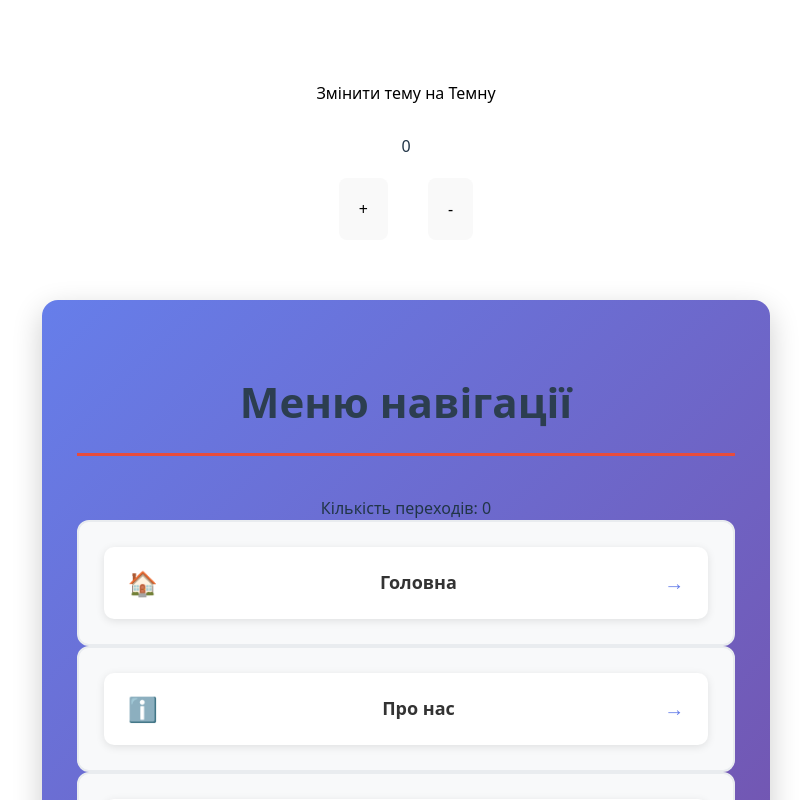
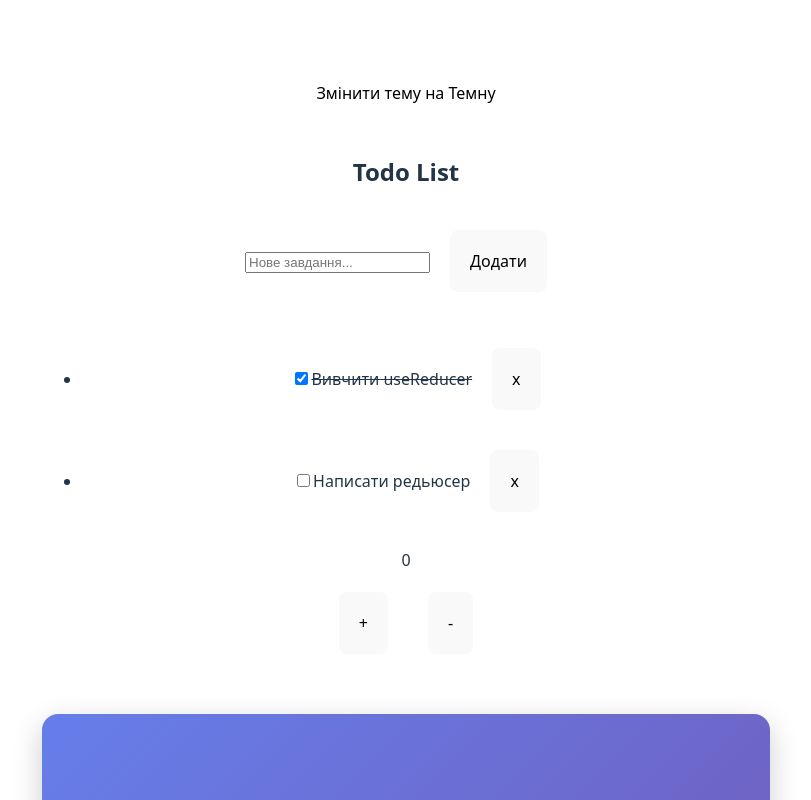
Before and after one commit to fullstack-and-test/react-redux-course, a React (Vite) app: page / in a window 1280 px wide. Shown: the top 800 px of the page, without its empty margins (234-1045 px from the left). Built offline with nearby package versions, Linux system fonts and the light colour scheme.

Commit message:
Added reducer hw

```diff
--- a/src/App.jsx
+++ b/src/App.jsx
@@ -24,6 +24,7 @@ import { topFilms, actions, user, menuData } from "./constants.js";
 
 import { ThemeContext } from "./ThemeContext.js";
 import ThemeButton from "./components/ThemeButton";
+import TodoList from "./components/TodoList";
 
 function App() {
   const [theme, setTheme] = useState("light");
@@ -36,6 +37,7 @@ function App() {
     <ThemeContext.Provider value={{ theme, toggleTheme }}>
       <main className={theme}>
         <ThemeButton />
+        <TodoList />
         <LifecycleDemo />
 
         <NavigationMenu />
--- /dev/null
+++ b/src/components/TodoList.jsx
@@ -0,0 +1,65 @@
+import React, { useReducer, useState } from "react";
+import { initialState, todoReducer } from "../todoReducer.js";
+
+export default function TodoList() {
+  const [state, dispatch] = useReducer(todoReducer, initialState);
+  const [text, setText] = useState("");
+
+  const hadleSubmit = (e) => {
+    e.preventDefault();
+    if (text.trim() === "") return;
+    dispatch({ type: "ADD_TODO", payload: { text } });
+    setText("");
+  };
+
+  return (
+    <div>
+      <h2>Todo List</h2>
+      <form onSubmit={hadleSubmit}>
+        <input
+          type="text"
+          name="todo"
+          placeholder="Нове завдання..."
+          value={text}
+          onChange={(e) => setText(e.target.value)}
+        />
+        <button type="submit">Додати</button>
+      </form>
+      <div className="todo-list">
+        <ul>
+          {state.todos.map((todo) => (
+            <li key={todo.id}>
+              <div
+                style={{
+                  textDecoration: todo.completed ? "line-through" : "none",
+                }}
+              >
+                <input
+                  type="checkbox"
+                  name="completed"
+                  id={`todo-${todo.id}`}
+                  checked={todo.completed}
+                  onChange={() =>
+                    dispatch({ type: "TOGGLE_TODO", payload: { id: todo.id } })
+                  }
+                />
+                <label htmlFor={`todo-${todo.id}`}>
+                  <span>{todo.text}</span>
+                </label>
+
+                <button
+                  name="delete"
+                  onClick={() =>
+                    dispatch({ type: "DELETE_TODO", payload: { id: todo.id } })
+                  }
+                >
+                  x
+                </button>
+              </div>
+            </li>
+          ))}
+        </ul>
+      </div>
+    </div>
+  );
+}
--- /dev/null
+++ b/src/todoReducer.js
@@ -0,0 +1,44 @@
+const initialState = {
+  todos: [
+    { id: 1, text: "Вивчити useReducer", completed: true },
+    { id: 2, text: "Написати редьюсер", completed: false },
+  ],
+};
+
+function todoReducer(state, action) {
+  switch (action.type) {
+    case "ADD_TODO":
+      return {
+        ...state,
+        todos: [
+          ...state.todos,
+          {
+            id: Date.now(),
+            text: action.payload.text,
+            completed: false,
+          },
+        ],
+      };
+
+    case "TOGGLE_TODO":
+      return {
+        ...state,
+        todos: state.todos.map((todo) =>
+          todo.id === action.payload.id
+            ? { ...todo, completed: !todo.completed }
+            : todo
+        ),
+      };
+
+    case "DELETE_TODO":
+      return {
+        ...state,
+        todos: state.todos.filter((todo) => todo.id != action.payload.id),
+      };
+
+    default:
+      return state;
+  }
+}
+
+export { initialState, todoReducer };
```
